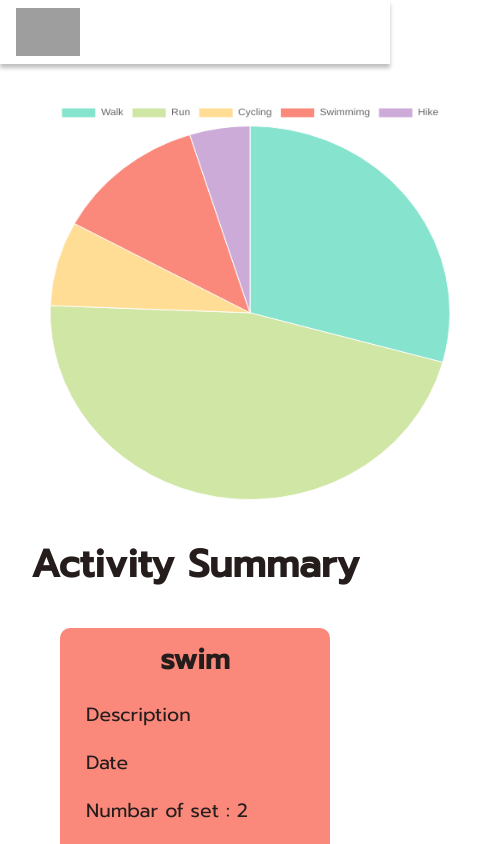
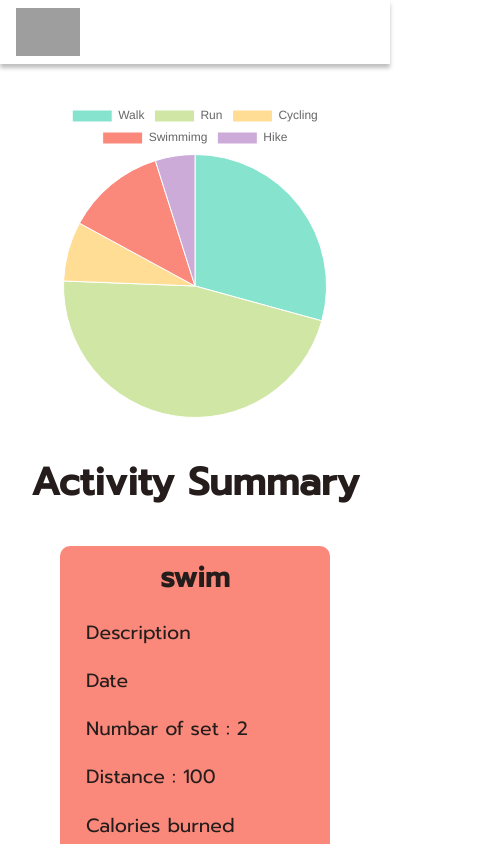
Before and after one commit to pakajji/Fit-Club, a React (Create React App) app: page / in a window 390 px wide. Shown: the top 844 px of the page, 500 px wide, since content can reach past the window. Built offline with nearby package versions, Linux system fonts and the light colour scheme; grey boxes are pictures that could not be loaded.

Commit message:
update responsive addMenuPopUp

```diff
--- a/package.json
+++ b/package.json
@@ -6,8 +6,6 @@
     "@testing-library/jest-dom": "^5.16.5",
     "@testing-library/react": "^13.4.0",
     "@testing-library/user-event": "^13.5.0",
-    "chart.js": "^3.9.1",
-    "react": "^18.2.0",
     "react-chartjs-2": "^4.3.1",
     "react-dom": "^18.2.0",
     "react-scripts": "5.0.1",
--- a/src/Components/AddMenu/AddMenu.css
+++ b/src/Components/AddMenu/AddMenu.css
@@ -98,3 +98,14 @@ h3.meal-name {
     align-items: center;
     justify-content: center;
 }
+
+@media only screen and (max-width: 768px) {
+    .addMenu {
+        max-width: 400px;
+        width: 70%;
+    }
+
+    .close {
+        left: 50%;
+    }
+}
--- a/src/Components/Piechart/Piechart.css
+++ b/src/Components/Piechart/Piechart.css
@@ -1,10 +1,8 @@
 .Piechart-area {
   display: block;
   margin: 0 auto;
-  max-width: 500px;
-  max-height: 500px;
-  min-width: 500px;
-  min-height: 500px;
+  max-width: 31.25rem;
+  max-height: 31.25rem;
   padding-top: 100px;
   padding-left: 36px;
   padding-right: 36px;
--- a/src/Components/Piechart/Piechart.js
+++ b/src/Components/Piechart/Piechart.js
@@ -26,7 +26,10 @@ const data = {
 
 function Piechart() {
     return(
-      <Pie className="Piechart-area" data={data}/>)
+      <div className="Piechart-area">
+        <Pie data={data}/>
+      </div>
+      )
   }
 
 export default Piechart;
```
Also changed, not shown: 1 other file (tests, documents, lock files or other folders).
